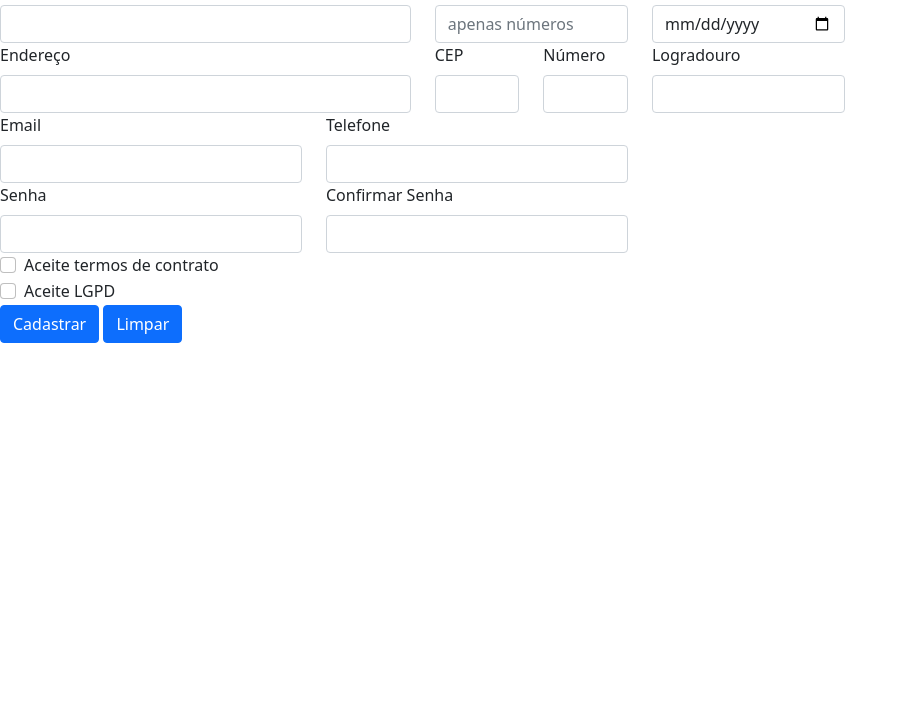
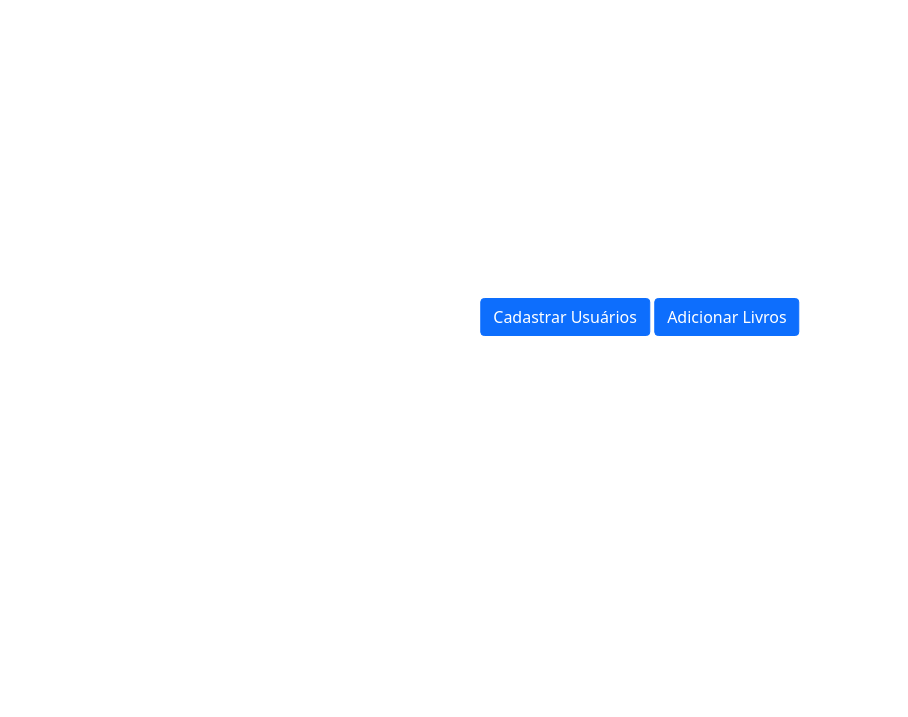
Before and after one commit to wilbertsan/PROJETO-BIBLIOTECA, a plain HTML site: page templates/index.html in a window 1280 px wide. Shown: the part 83-800 px from the top of the page, without its empty margins (0-908 px from the left). Drawn offline with nearby package versions, Linux system fonts and the light colour scheme.

Commit message:
Add files via upload

```diff
--- a/templates/index.html
+++ b/templates/index.html
@@ -9,89 +9,11 @@
 
     <title>Biblioteca Impacta</title>
 </head>
-<body>
-    <h1>Cadastro de Usuário</h1>
+<body class="position-absolute top-50 start-50 translate-middle">
 
-    <form action="/cadastrar" method="post">
-        <div class="row">
-            <div class="col-md-4">
-                <label for="nome" class="form-label">Nome Completo</label>
-                <input type="text" class="form-control" id="nome" name="nome" placeholder="">
-            </div>
-            <div class="col-md-2">
-                <label for="cpf" class="form-label">CPF</label>
-                <input type="text" class="form-control" id="cpf" name="cpf" placeholder="apenas números">
-            </div>
-            <div class="col-md-2">
-                <label for="nascimento" class="form-label">Data de Nascimento</label>
-                <input type="date" class="form-control" id="nascimento" name="nascimento" placeholder="">
-            </div>
+    <a href="\cadastrar_usuarios"><button type="button" class="btn btn-primary">Cadastrar Usuários</button></a>
 
+    <a href="\adicionar_livros"><button type="button" class="btn btn-primary">Adicionar Livros</button></a>
 
-        </div>
-        <div class="row">
-            <div class="col-md-4">
-                <label for="endereco" class="form-label">Endereço</label>
-                <input type="text" class="form-control" id="endereco" name="endereco" placeholder="">
-            </div>
-            <div class="col-md-1">
-                <label for="cep" class="form-label">CEP</label>
-                <input type="text" class="form-control" id="cep" name="cep">
-            </div>
-            <div class="col-md-1">
-                <label for="numero" class="form-label">Número</label>
-                <input type="text" class="form-control" id="numero" name="numero">
-            </div>
-            <div class="col-md-2">
-                <label for="logradouro" class="form-label">Logradouro</label>
-                <input type="text" class="form-control" id="logradouro" name="logradouro" placeholder="">
-            </div>
-
-        </div>
-        <div class="row">
-            <div class="col-md-3">
-                <label for="email" class="form-label">Email</label>
-                <input type="email" class="form-control" id="email" name="email">
-            </div>
-            <div class="col-md-3">
-                <label for="telefone" class="form-label">Telefone</label>
-                <input type="tel" class="form-control" id="telefone" name="telefone">
-            </div>
-
-        </div>
-        <div class="row">
-            <div class="col-md-3">
-                <label for="senha" class="form-label">Senha</label>
-                <input type="password" class="form-control" id="senha" name="senha">
-              </div>
-              <div class="col-md-3">
-                  <label for="confirmacao" class="form-label">Confirmar Senha</label>
-                  <input type="password" class="form-control" id="confirmacao" name="confirmacao">
-                </div>
-
-              <div class="col-12">
-                <div class="form-check">
-                  <input class="form-check-input" type="checkbox" id="contrato" name="contrato">
-                  <label class="form-check-label" for="contrato">
-                    Aceite termos de contrato
-                  </label>
-                </div>
-              </div>
-              <div class="col-12">
-                  <div class="form-check">
-                    <input class="form-check-input" type="checkbox" id="lgpd" name="lgpd">
-                    <label class="form-check-label" for="lgpd">
-                      Aceite LGPD
-                    </label>
-                  </div>
-                </div>
-        </div>
-        <div class="row">
-            <div class="col-12">
-                <button type="submit" class="btn btn-primary">Cadastrar</button>
-                <button type="reset" class="btn btn-primary">Limpar</button>
-              </div>
-        </div>
-    </form>
 </body>
 </html>
```
